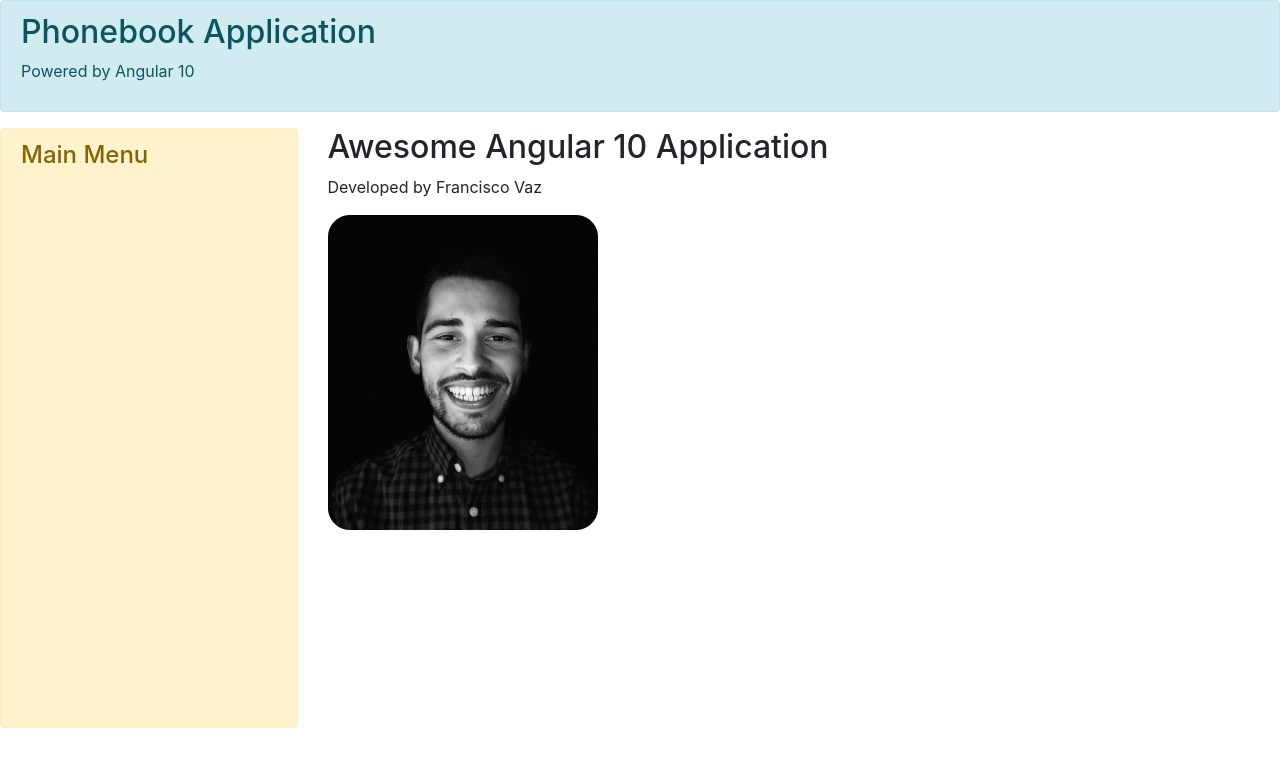
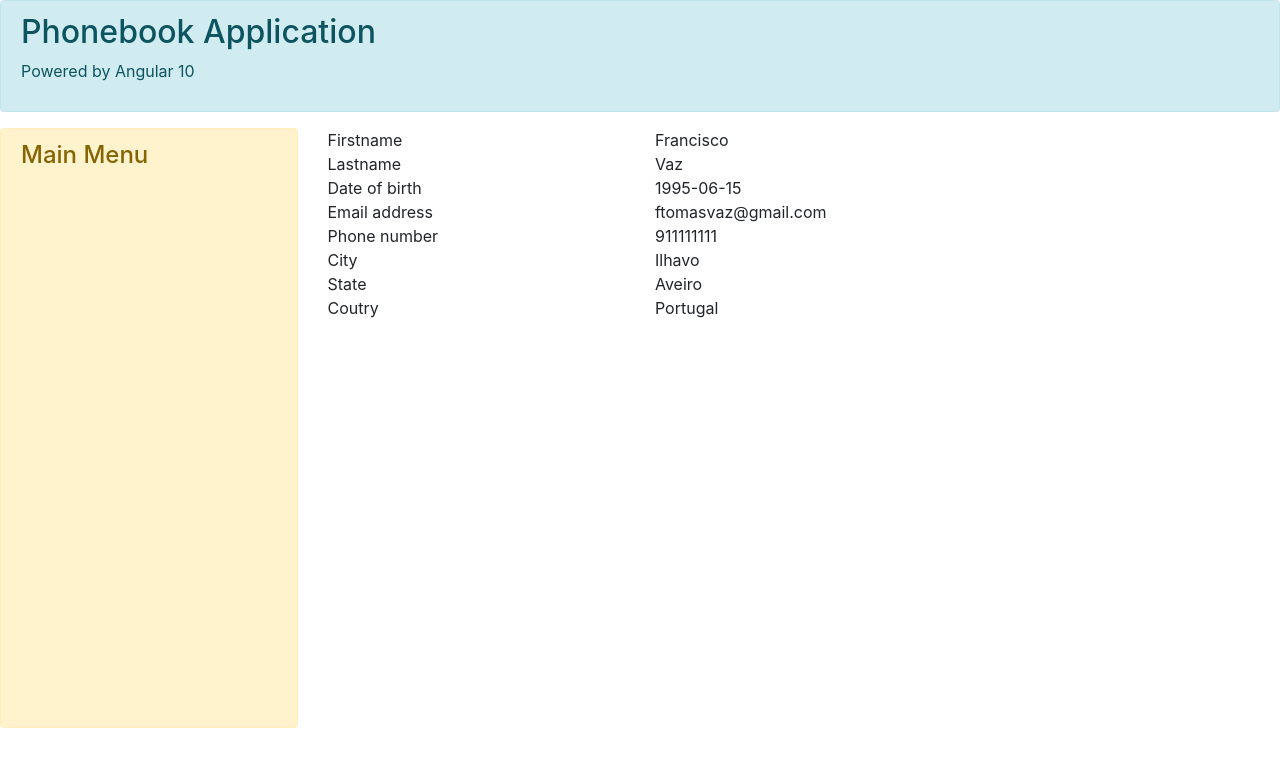
Before and after one commit to franciscovaz/phonebook-app, an Angular app: page / in a window 1280 px wide. Shown: the top 766 px of the page. Built offline with nearby package versions, Linux system fonts and the light colour scheme.

Commit message:
add contact info without api

```diff
--- a/src/app/app.component.html
+++ b/src/app/app.component.html
@@ -10,6 +10,6 @@
     <pb-sidebar></pb-sidebar>
   </div>
   <div class="col-sm-9">
-    <pb-home></pb-home>
+    <pb-contact-details></pb-contact-details>
   </div>
 </div>
--- a/src/app/components/contact-details/contact-details.component.html
+++ b/src/app/components/contact-details/contact-details.component.html
@@ -1 +1,32 @@
-<p>contact-details works!</p>
+<div class="row">
+  <div class="col-sm-4">Firstname</div>
+  <div class="col-sm-8">{{contact.firstname}}</div>
+</div>
+<div class="row">
+  <div class="col-sm-4">Lastname</div>
+  <div class="col-sm-8">{{contact.lastname}}</div>
+</div>
+<div class="row">
+  <div class="col-sm-4">Date of birth</div>
+  <div class="col-sm-8">{{contact.dob}}</div>
+</div>
+<div class="row">
+  <div class="col-sm-4">Email address</div>
+  <div class="col-sm-8">{{contact.email}}</div>
+</div>
+<div class="row">
+  <div class="col-sm-4">Phone number</div>
+  <div class="col-sm-8">{{contact.phone}}</div>
+</div>
+<div class="row">
+  <div class="col-sm-4">City</div>
+  <div class="col-sm-8">{{contact.city}}</div>
+</div>
+<div class="row">
+  <div class="col-sm-4">State</div>
+  <div class="col-sm-8">{{contact.state}}</div>
+</div>
+<div class="row">
+  <div class="col-sm-4">Coutry</div>
+  <div class="col-sm-8">{{contact.country}}</div>
+</div>
--- a/src/app/components/contact-details/contact-details.component.ts
+++ b/src/app/components/contact-details/contact-details.component.ts
@@ -1,4 +1,5 @@
 import { Component, OnInit } from '@angular/core';
+import { Contact } from '../../model/contact';
 
 @Component({
   selector: 'pb-contact-details',
@@ -7,9 +8,22 @@ import { Component, OnInit } from '@angular/core';
 })
 export class ContactDetailsComponent implements OnInit {
 
+  contact: Contact;
+
   constructor() { }
 
   ngOnInit(): void {
+    this.contact = new Contact();
+    this.contact.id = 1;
+    this.contact.firstname = 'Francisco';
+    this.contact.lastname = 'Vaz';
+    this.contact.email = 'ftomasvaz@gmail.com';
+    this.contact.phone = '911111111';
+    this.contact.gender = 'Male';
+    this.contact.city = 'Ilhavo';
+    this.contact.state = 'Aveiro';
+    this.contact.country = 'Portugal';
+    this.contact.dob = '1995-06-15';
   }
 
 }
--- a/src/app/model/contact.ts
+++ b/src/app/model/contact.ts
@@ -1,2 +1,13 @@
 export class Contact {
+  id: number;
+  firstname: string;
+  lastname: string;
+  gender: string = 'Male';
+  email: string;
+  phone: string;
+  dob?: string;
+  picture?:string;
+  city?: string;
+  state?: string;
+  country?: string;
 }
```
